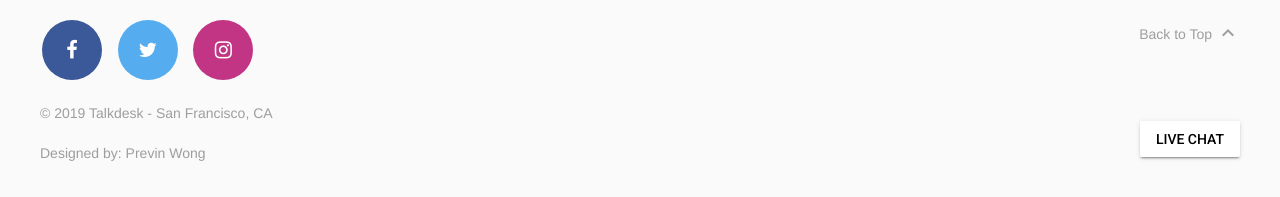
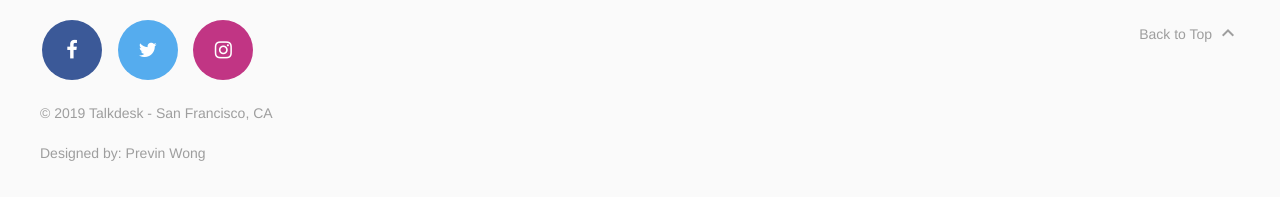
Before and after one commit to previnright/tdcu, a Flask app: page / in a window 1280 px wide. Shown: the part 1712-1909 px from the top of the page. Run offline with Flask 2, Linux system fonts and the light colour scheme; some libraries are stand-ins or nearby versions.

Commit message:
cu updates

```diff
--- a/templates/index.html
+++ b/templates/index.html
@@ -394,7 +394,7 @@
         </footer>
       </div>
     </div>
-        <a href="https://www.talkdesk.com/platform/omnichannel/" style="background-color: #ffffff;" target="_blank" id="view-source" class="mdl-button mdl-js-button mdl-button--raised mdl-js-ripple-effect">Live Chat</a>
+<!--         <a href="https://www.talkdesk.com/platform/omnichannel/" style="background-color: #ffffff;" target="_blank" id="view-source" class="mdl-button mdl-js-button mdl-button--raised mdl-js-ripple-effect">Live Chat</a> -->
     <script src="https://code.getmdl.io/1.3.0/material.min.js"></script>
   </body>
 </html>
```
